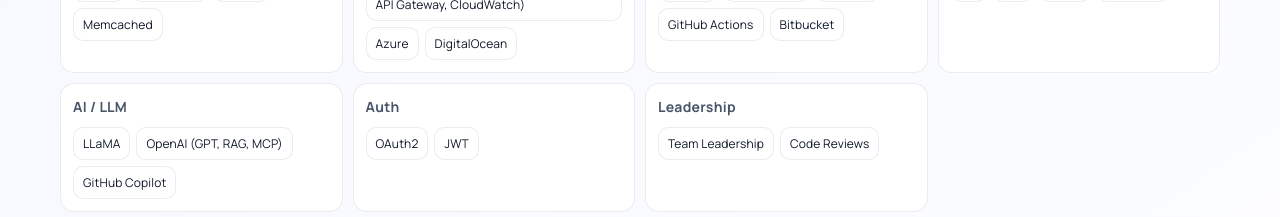
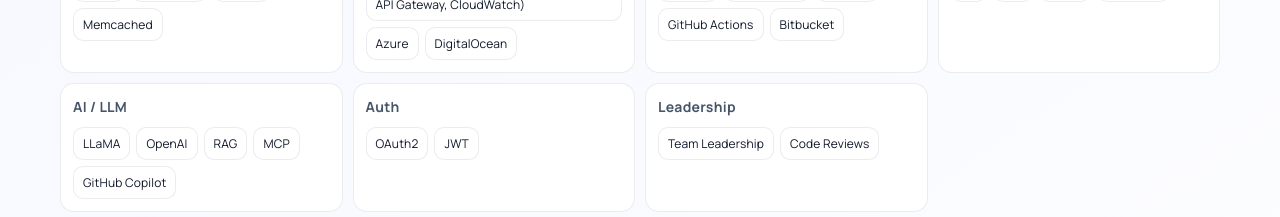
Before and after one commit to itsnamanmalik/naman-malik-portfolio, a React (Vite) app: page / in a window 1280 px wide. Shown: the part 960-1177 px from the top of the page. Built offline with nearby package versions, Linux system fonts and the light colour scheme.

Commit message:
Minor fix

```diff
--- a/src/data/portfolio.ts
+++ b/src/data/portfolio.ts
@@ -109,7 +109,7 @@
     Cloud: ['AWS (S3, RDS, SNS, EC2, ECS, Lambda, API Gateway, CloudWatch)', 'Azure', 'DigitalOcean'],
     DevOps: ['Docker', 'Kubernetes', 'Jenkins', 'GitHub Actions', 'Bitbucket'],
     Integrations: ['Git', 'Jira', 'Twilio', 'Razorpay'],
-    'AI / LLM': ['LLaMA', 'OpenAI (GPT, RAG, MCP)', 'GitHub Copilot'],
+    'AI / LLM': ['LLaMA', 'OpenAI', 'RAG', 'MCP', 'GitHub Copilot'],
     Auth: ['OAuth2', 'JWT'],
     Leadership: ['Team Leadership', 'Code Reviews'],
   },
```
